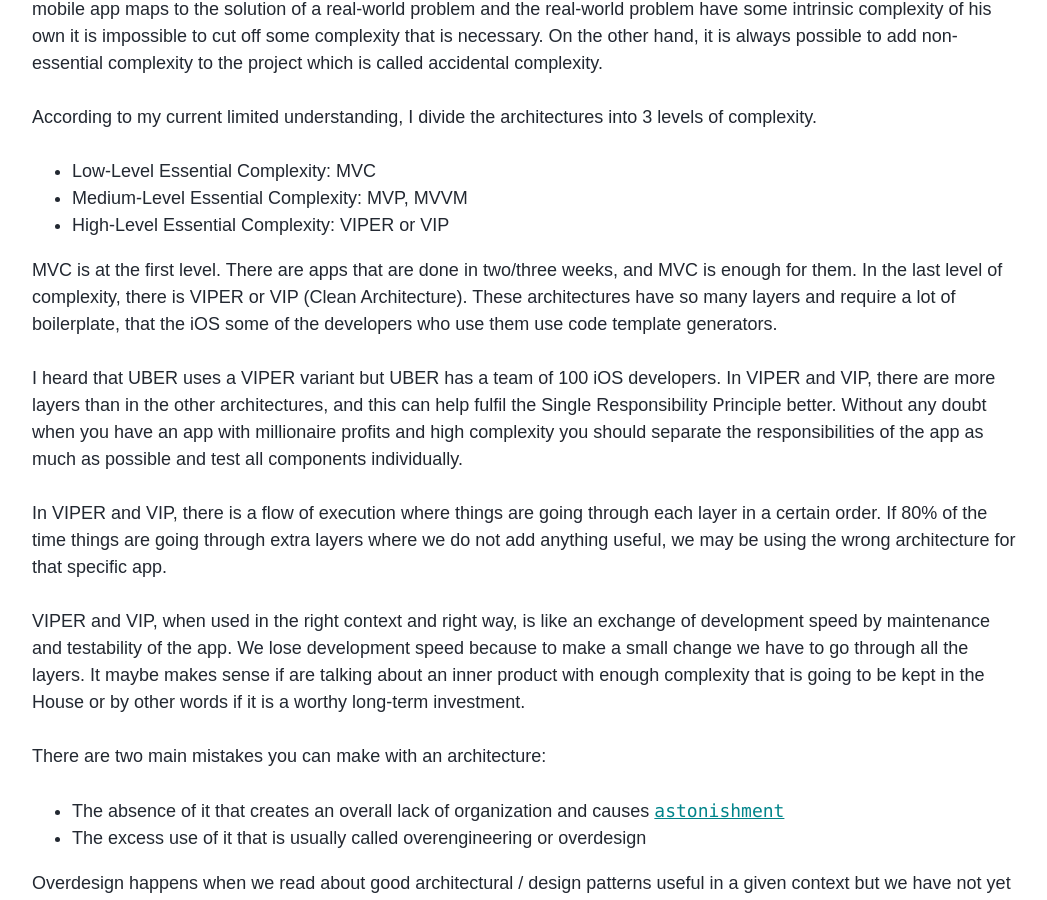
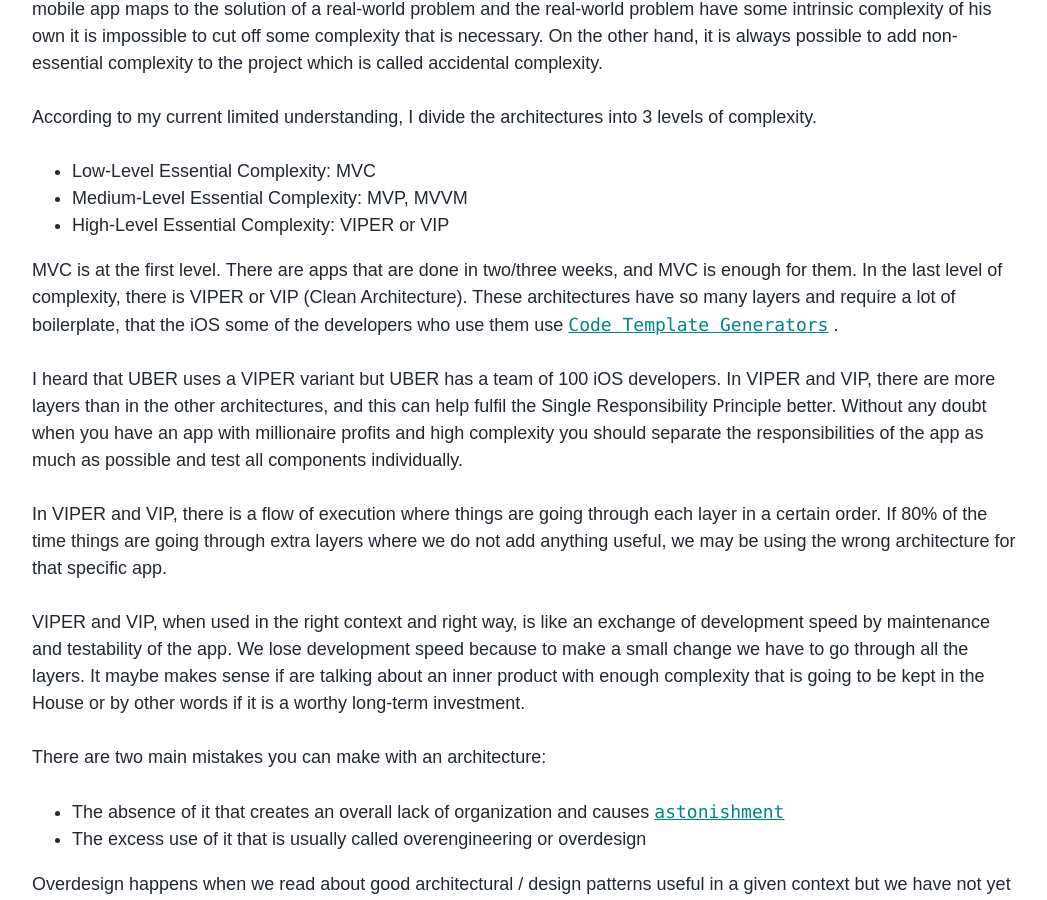
Before and after one commit to TiagoMJFlores/tiagomjflores.github.io, a Jekyll site: the page built from _posts/2018-09-14-chooseiOS Architecture1.md, in a window 1280 px wide and 900 px high, scrolled down 1467 px. Shown: the whole window, without its empty margins (40-1087 px from the left). Built offline with Jekyll 4.4.1, drawn with Linux system fonts in a browser that asks for light colours; comment, search, counter and statistics services are not loaded; part of the change alters nothing that is shown.

```diff
--- a/_posts/2018-09-14-chooseiOS Architecture1.md
+++ b/_posts/2018-09-14-chooseiOS Architecture1.md
@@ -12,6 +12,7 @@ actions:
 ---
 
 ### How to choose the appropriate iOS Architecture?
+
 
 Note: You can read the original Medium article [`here`](https://medium.com/@tiagoflores_23976/how-choose-the-appropriate-ios-architecture-mvc-mvp-mvvm-viper-or-clean-architecture-2d1e9b87d48).
 
@@ -42,7 +43,8 @@ According to my current limited understanding, I divide the architectures into 3
 * High-Level Essential Complexity: VIPER or VIP
 
 MVC is at the first level. There are apps that are done in two/three weeks, and MVC is enough for them.
-In the last level of complexity, there is VIPER or VIP (Clean Architecture). These architectures have so many layers and require a lot of boilerplate, that the iOS some of the developers who use them use code template generators.
+In the last level of complexity, there is VIPER or VIP (Clean Architecture). These architectures have so many layers and require a lot of boilerplate, that the iOS some of the developers who use them use [`Code Template Generators`](https://www.google.pt/search?num=30&ei=qEGdW7XfGrXA0PEPoMCsoAw&q=viper+template+ios+github&oq=viper+template+ios+github&gs_l=psy-ab.3...6462.6462.0.6647.1.1.0.0.0.0.122.122.0j1.1.0....0...1.1.64.psy-ab..0.0.0....0.eWB3BC8-QWU)
+.
 
 I heard that UBER uses a VIPER variant but UBER has a team of 100 iOS developers. In VIPER and VIP, there are more layers than in the other architectures, and this can help fulfil the Single Responsibility Principle better. Without any doubt when you have an app with millionaire profits and high complexity you should separate the responsibilities of the app as much as possible and test all components individually.
 
```
